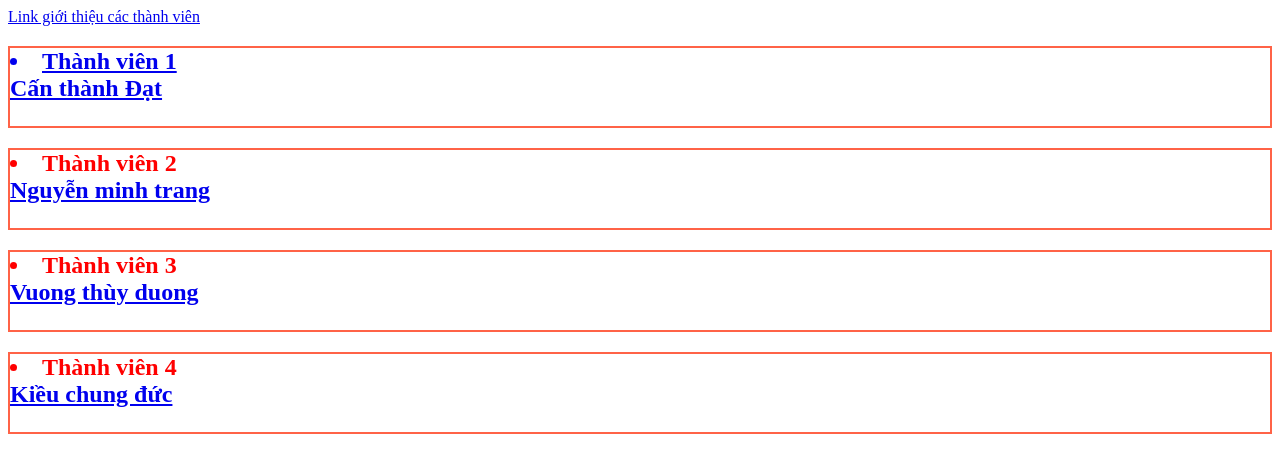
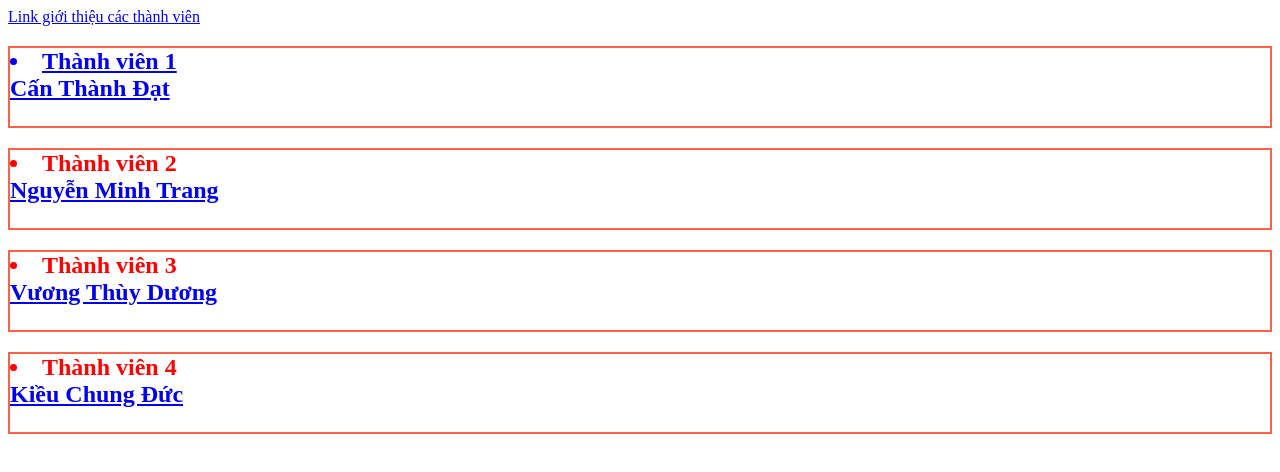
Before and after one commit to conan123947/conan123947.github.io, a plain HTML site: page index.html in a window 1280 px wide. Drawn offline with Linux system fonts and the light colour scheme.

Commit message:
Initial commit

```diff
--- a/index.html
+++ b/index.html
@@ -1,29 +1,29 @@
 <!DOCTYPE html>
 <html>
 <head>
-<title>Giới thiớu thành viên</title>
+<title>Giới thiệu thành viên</title>
 </head>
 <body text="#FF0000">
   <a href="https://conan123947.github.io">Link giới thiệu các thành viên </h1>
 <p>
 <h2 style="border:2px solid Tomato";>
   <li>Thành viên 1</li>
-<a href="https://vi.wikipedia.org/wiki/Công_thức_Legendre">Cấn thành Ðạt</a>
+<a href="https://vi.wikipedia.org/wiki/Công_thức_Legendre">Cấn Thành Ðạt</a>
 </p>
 <p>
 <h2 style="border:2px solid Tomato;">
   <li>Thành viên 2</li>
-<a href="https://vi.wikipedia.org/wiki/Số_nguyên_tố_Mersenne">Nguyễn minh trang</a>
+<a href="https://vi.wikipedia.org/wiki/Số_nguyên_tố_Mersenne">Nguyễn Minh Trang</a>
 </p>
 <p>
   <h2 style="border:2px solid Tomato;">
     <li> Thành viên 3</li>
-<a href="https://vi.wikipedia.org/wiki/Số_Fermat">Vuong thùy duong</a>
+<a href="https://vi.wikipedia.org/wiki/Số_Fermat">Vương Thùy Dương</a>
 </p>
 <p>
   <h2 style="border:2px solid Tomato;">
   <li>Thành viên 4</li>
-  <a href="https://vi.wikipedia.org/wiki/Số_Fermat">Kiều chung đức</a>
+  <a href="https://vi.wikipedia.org/wiki/Số_Fermat">Kiều Chung Đức</a>
 </p>
 </h2>
 </html>
```
